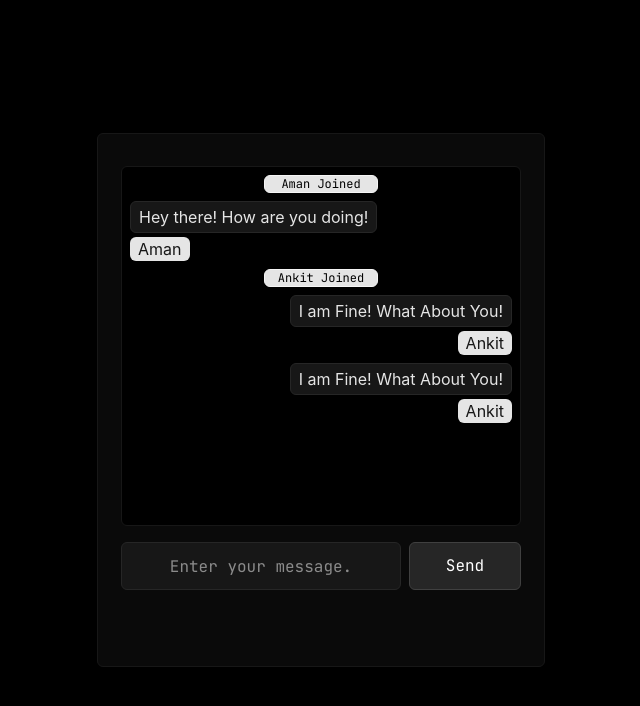
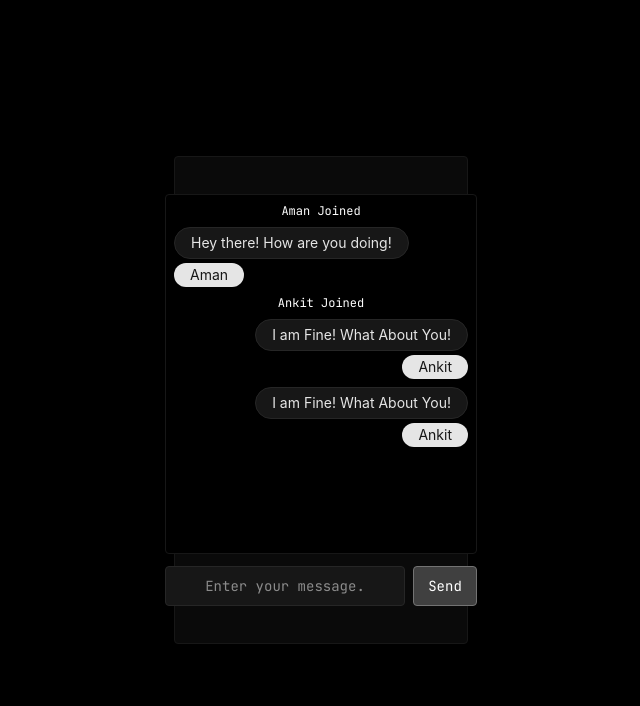
Before and after one commit to amannv/Chat-Application, a React (Vite) app in the folder frontend/: page /chat in a window 1280 px wide. Shown: the top 706 px of the page, without its empty margins (319-959 px from the left). Built offline with nearby package versions, Linux system fonts and the light colour scheme.

Commit message:
changed the ui design

```diff
--- a/frontend/src/components/AlertMessage.tsx
+++ b/frontend/src/components/AlertMessage.tsx
@@ -2,7 +2,7 @@ import type { AlertMessageProps } from "../props/AlertMessageProps";
 
 const AlertMessage = ({ message }: AlertMessageProps) => {
   return (
-    <div className="text-xs text-center mx-auto font-jetbrains bg-neutral-200 border border-neutral-100 w-[30%] rounded-md">
+    <div className="text-xs text-center mx-auto font-jetbrains w-[30%] text-white">
       {message}
     </div>
   );
--- a/frontend/src/components/BoxMessage.tsx
+++ /dev/null
@@ -1,21 +0,0 @@
-import type { BoxMessageProps } from "../props/BoxMessageProps";
-import { cn } from "../utils/utils";
-
-const BoxMessage = ({ message }: BoxMessageProps) => {
-  return (
-    <div
-      className={cn(
-        "flex justify-center items-center font-jetbrains w-100 h-24 bg-neutral-800 border border-neutral-700 text-white rounded-md cursor-pointer hover:bg-neutral-900",
-      )}
-    >
-      <div className="flex flex-col justify-center items-center gap-1">
-        <div className="font-jetbrains text-2xl font-bold">{message}</div>
-        <div className="font-jetbrains text-sm">
-           Join using this RoomId
-        </div>
-      </div>
-    </div>
-  );
-};
-
-export default BoxMessage;
--- a/frontend/src/components/Button.tsx
+++ b/frontend/src/components/Button.tsx
@@ -5,7 +5,7 @@ const Button = ({ onclick, placeholder, classname }: ButtonProps) => {
   return (
     <div
       className={cn(
-        "flex justify-center items-center font-jetbrains w-80 h-12 bg-neutral-800 border border-neutral-700 text-white rounded-md cursor-pointer hover:bg-neutral-900",
+        "flex justify-center items-center font-jetbrains w-80 h-10 bg-neutral-700 border border-neutral-500 text-white rounded-sm cursor-pointer hover:bg-neutral-900 text-sm",
         classname,
       )}
     >
--- a/frontend/src/components/InputBox.tsx
+++ b/frontend/src/components/InputBox.tsx
@@ -6,7 +6,7 @@ const InputBox = ({ placeholder, ref, classname }: InputBoxProps) => {
     <div className="flex items-center">
       <input
         className={cn(
-          "rounded-md text-center bg-neutral-900 text-white border border-neutral-800 font-jetbrains w-80 h-12 focus:outline-[0.5px] focus:outline-neutral-600",
+          "rounded-sm text-center bg-neutral-900 text-white border border-neutral-800 font-jetbrains w-80 h-10 focus:outline-[0.5px] focus:outline-neutral-600 text-sm",
           classname,
         )}
         placeholder={placeholder}
--- a/frontend/src/components/ReceiveMessage.tsx
+++ b/frontend/src/components/ReceiveMessage.tsx
@@ -4,10 +4,10 @@ import { cn } from "../utils/utils";
 const ReceiveMessage = ({ message, username, className }: MessageProps) => {
   return (
     <div className={cn("flex flex-col items-end gap-1", className)}>
-      <div className="flex items-center justify-center border border-neutral-800 bg-neutral-900 text-neutral-200 rounded-md p-2 h-8 ">
+      <div className="flex items-center justify-center border border-neutral-800 bg-neutral-900 text-neutral-200 rounded-full px-4 text-sm p-2 h-8 ">
         {message}
       </div>
-      <div className="flex justify-center items-center bg-neutral-200 text-neutral-900 text-md rounded-md p-2 h-6">
+      <div className="flex justify-center items-center bg-neutral-200 text-neutral-900 text-sm rounded-full px-4 p-2 h-6">
         {username}
       </div>
     </div>
--- a/frontend/src/components/SentMessage.tsx
+++ b/frontend/src/components/SentMessage.tsx
@@ -4,10 +4,10 @@ import { cn } from "../utils/utils";
 const SentMessage = ({ message, username, className }: MessageProps) => {
   return (
     <div className={cn("flex flex-col items-start gap-1", className)}>
-      <div className="flex items-center justify-center border border-neutral-800 bg-neutral-900 text-neutral-200 rounded-md p-2 h-8">
+      <div className="flex items-center justify-center border text-sm border-neutral-800 bg-neutral-900 text-neutral-200 rounded-full p-2 px-4 h-8">
         {message}
       </div>
-      <div className="flex justify-center items-center bg-neutral-200 text-neutral-900 text-md rounded-md p-2 h-6">
+      <div className="flex justify-center items-center bg-neutral-200 text-neutral-900 text-sm rounded-full p-2 px-4 h-6">
         {username}
       </div>
     </div>
--- a/frontend/src/pages/ChatPage.tsx
+++ b/frontend/src/pages/ChatPage.tsx
@@ -6,10 +6,10 @@ import ReceiveMessage from "../components/ReceiveMessage";
 
 const ChatPage = () => {
   return (
-    <div className="h-screen max-w-md mx-auto flex justify-center items-center">
-      <div className="bg-neutral-950 w-full h-8/12 rounded-md border border-neutral-900 p-8">
-        <div className="flex flex-col justify-center items-center gap-4">
-          <div className="w-100 rounded-md border border-neutral-900 bg-black h-90 p-2">
+    <div className="h-screen max-w-[23vw] mx-auto flex justify-center items-center">
+      <div className="bg-neutral-950 flex flex-col gap-3 items-center justify-center w-full h-[61vh] rounded border border-neutral-900 ">
+        <div className="flex flex-col justify-center items-center gap-3">
+          <div className="w-78 rounded border border-neutral-900 bg-black h-90 p-2">
             <div className="flex flex-col gap-2 justify-between w-full">
               <AlertMessage message="Aman Joined" />
               <SentMessage
@@ -27,9 +27,9 @@ const ChatPage = () => {
               />
             </div>
           </div>
-          <div className="flex justify-center items-center gap-2 max-w-100">
-            <InputBox placeholder="Enter your message." classname="w-70" />
-            <Button placeholder="Send" classname="w-30" />
+          <div className="flex justify-center items-center gap-2 max-w-78">
+            <InputBox placeholder="Enter your message." classname="w-60" />
+            <Button placeholder="Send" classname="w-18" />
           </div>
         </div>
       </div>
--- a/frontend/src/pages/LandingPage.tsx
+++ b/frontend/src/pages/LandingPage.tsx
@@ -1,13 +1,11 @@
-import { useEffect, useRef, useState } from "react";
+import { useEffect, useRef } from "react";
 import Button from "../components/Button";
 import InputBox from "../components/InputBox";
-import BoxMessage from "../components/BoxMessage";
 import { useNavigate } from "react-router-dom";
 
 const LandingPage = () => {
   const wsRef = useRef<WebSocket>(null);
   const roomInput = useRef<HTMLInputElement>(null);
-  const [roomCreatedId, setRoomCreatedId] = useState<number>();
   const usernameInput = useRef<HTMLInputElement>(null);
   const navigate = useNavigate();
 
@@ -39,49 +37,27 @@ const LandingPage = () => {
     navigate("/chat");
   };
 
-  const generateRoomNumber = () => {
-    const min = 10000;
-    const max = 99999;
-    return Math.floor(Math.random() * (max - min + 1)) + min;
-  };
-
-  const createRoomId = async () => {
-    const roomId = generateRoomNumber();
-    setRoomCreatedId(roomId);
-  };
-
   return (
-    <div className="h-screen max-w-md mx-auto flex justify-center items-center">
-      <div className="w-full flex flex-col justify-center items-center p-4 rounded-md bg-neutral-950 border border-neutral-900 gap-2">
+    <div className="h-screen max-w-[23vw] mx-auto flex justify-center items-center">
+      <div className="w-full flex flex-col justify-center items-center p-4 rounded-sm bg-neutral-950 border border-neutral-900 gap-2">
         <div className="text-l text-foreground mb-2 font-jetbrains font-semibold">
           Create your chat room
         </div>
         <InputBox
           ref={usernameInput}
-          placeholder="Enter your username"
-          classname="w-100"
+          placeholder="Enter your name"
+          classname="w-80"
         />
-        <div className="flex justify-center items-center gap-2 max-w-100">
         <InputBox
           ref={roomInput}
-            placeholder="Enter RoomId"
-            classname="w-60"
+          placeholder="Any name for RoomId"
+          classname="w-80"
         />
         <Button
           onclick={joinFunction}
           placeholder="Join room"
-            classname="w-40"
+          classname="w-80"
         />
-        </div>
-        {roomCreatedId ? (
-          <BoxMessage message={roomCreatedId} />
-        ) : (
-          <Button
-            onclick={createRoomId}
-            placeholder="Create new chat room"
-            classname="w-100"
-          />
-        )}
       </div>
     </div>
   );
```
Lines whose indentation alone changed are shown as unchanged.
